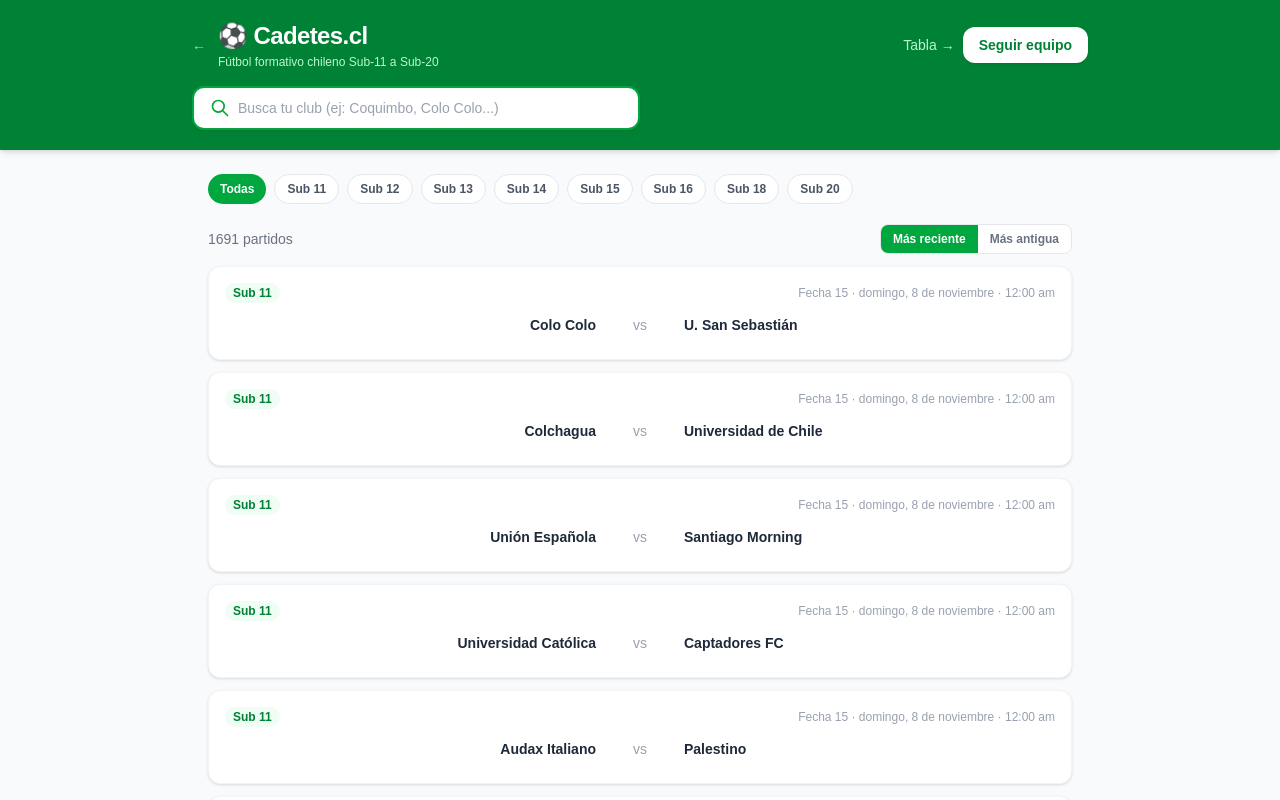
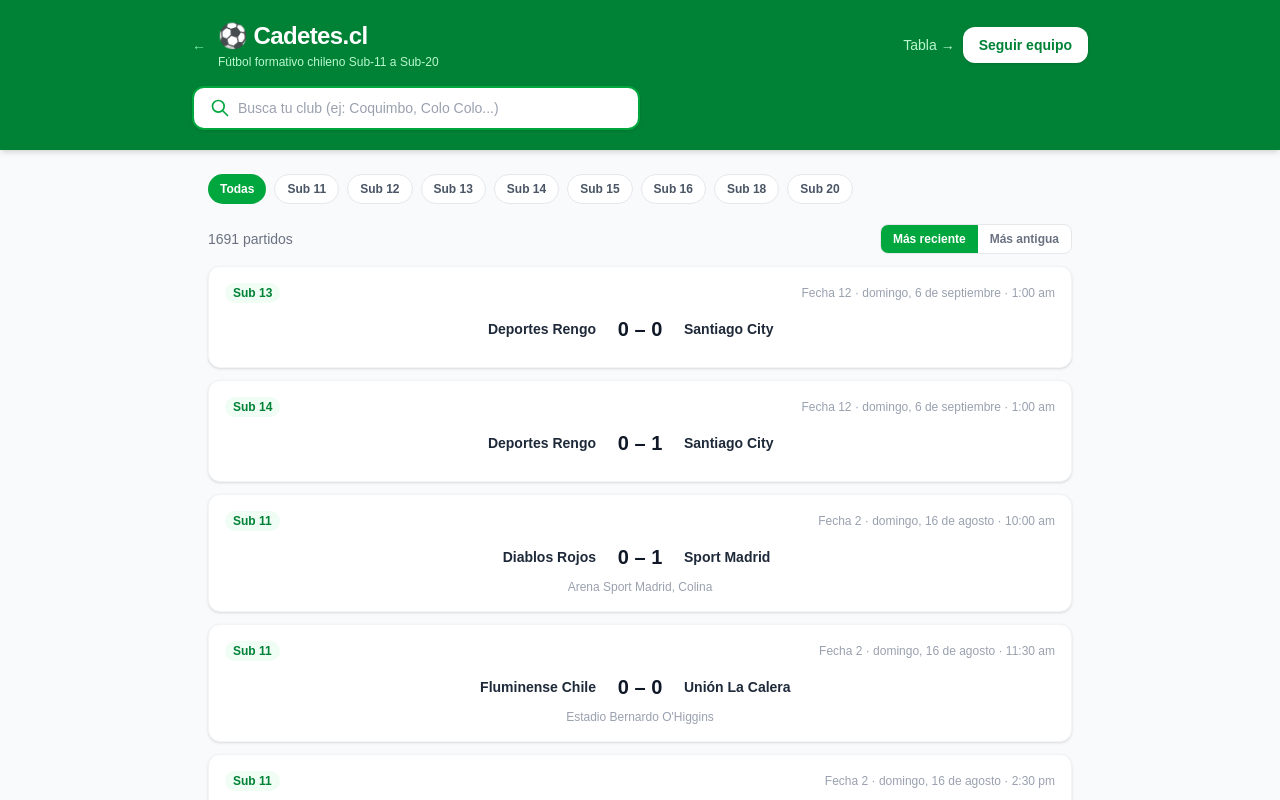
Before and after one commit to nesdimuk/cadetes-cl, a Next.js app in the folder frontend/: page /partidos in a window 1280 px wide. Shown: the top 800 px of the page. Built offline with nearby package versions, Linux system fonts and the light colour scheme.

Commit message:
fix: mostrar últimos resultados jugados primero

```diff
--- a/frontend/app/partidos/page.tsx
+++ b/frontend/app/partidos/page.tsx
@@ -42,7 +42,15 @@
     return [...ms].sort((a, b) => {
       const da = a.date ?? ""
       const db = b.date ?? ""
-      return sortOrder === "desc" ? db.localeCompare(da) : da.localeCompare(db)
+      if (sortOrder === "desc") {
+        // Jugados primero (más reciente), luego pendientes (más próximo)
+        if (a.status !== b.status) return a.status === "played" ? -1 : 1
+        return db.localeCompare(da)
+      } else {
+        // Pendientes primero (más próximo), luego jugados (más antiguo)
+        if (a.status !== b.status) return a.status === "pending" ? -1 : 1
+        return da.localeCompare(db)
+      }
     })
   }, [allMatches, selectedTeam, selectedCategory, selectedRound])
 
```
